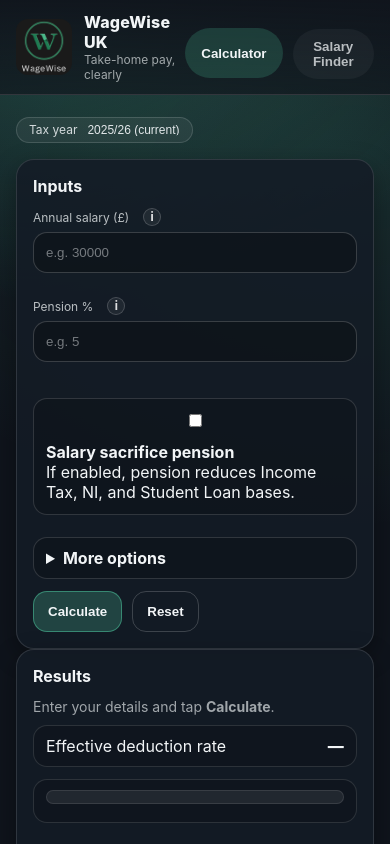
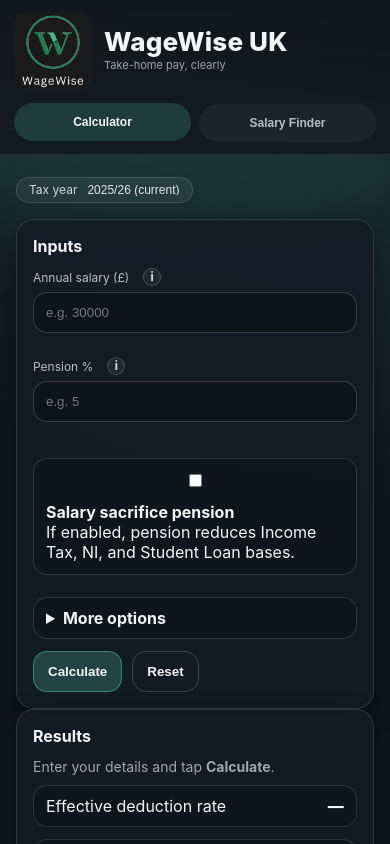
Before and after one commit to 31nomekop/WageWise-UK, a plain HTML site: page index.html in a window 390 px wide. Shown: the top 844 px of the page. Drawn offline with Linux system fonts and the light colour scheme.

Commit message:
Add files via upload
Update

```diff
--- a/app.js
+++ b/app.js
@@ -1,4 +1,4 @@
-const APP_VERSION = "1.3.6";
+const APP_VERSION = "1.3.9";
 // WageWise UK (PWA) — 2025/26 PAYE estimator (single-file, GitHub Pages friendly)
 
 // Splash fade-out (keeps first paint clean on slower phones)
--- a/styles.css
+++ b/styles.css
@@ -400,3 +400,90 @@
 .taxcodeRow select, .taxcodeRow input{
   flex: 1;
 }
+
+
+/* v1.3.9 Final polish */
+.topbar{
+  background: linear-gradient(180deg, rgba(18,22,29,0.98), rgba(18,22,29,0.86));
+  border-bottom: 1px solid rgba(255,255,255,.10);
+}
+.brand{
+  min-width: 0;
+  gap: 14px;
+}
+.mark{
+  width: 72px;
+  flex: 0 0 72px;
+}
+.mark img{
+  width: 72px;
+  max-height: 72px;
+  border-radius: 18px;
+  display: block;
+}
+.title{
+  font-size: clamp(24px, 4.8vw, 34px);
+  line-height: 1.02;
+  white-space: nowrap;
+}
+.subtitle{
+  margin-top: 4px;
+  font-size: 12px;
+  line-height: 1.25;
+}
+.switcher{
+  margin-top: 0;
+  flex: 0 0 auto;
+}
+.switcher .seg{
+  min-width: 160px;
+}
+@media (max-width: 760px){
+  .topbar{
+    align-items: flex-start;
+    gap: 14px;
+    flex-wrap: wrap;
+  }
+  .brand{
+    flex: 1 1 100%;
+  }
+  .switcher{
+    width: 100%;
+  }
+  .switcher .seg{
+    min-width: 0;
+  }
+}
+@media (max-width: 480px){
+  .topbar{
+    padding-left: 14px;
+    padding-right: 14px;
+  }
+  .brand{
+    align-items: center;
+    gap: 12px;
+  }
+  .mark{
+    width: 78px;
+    flex-basis: 78px;
+  }
+  .mark img{
+    width: 78px;
+    max-height: 78px;
+    border-radius: 20px;
+  }
+  .title{
+    font-size: 26px;
+    white-space: normal;
+  }
+  .subtitle{
+    font-size: 11px;
+  }
+  .switcher{
+    gap: 8px;
+  }
+  .switcher .seg{
+    padding: 12px 10px;
+    font-size: 12px;
+  }
+}
--- a/sw.js
+++ b/sw.js
@@ -1,4 +1,4 @@
-const CACHE = "wagewiseuk-v1.3.8-logo-cleanup";
+const CACHE = "wagewiseuk-v1.3.9-final-polish";
 const ASSETS = [
   './',
   './index.html',
```
